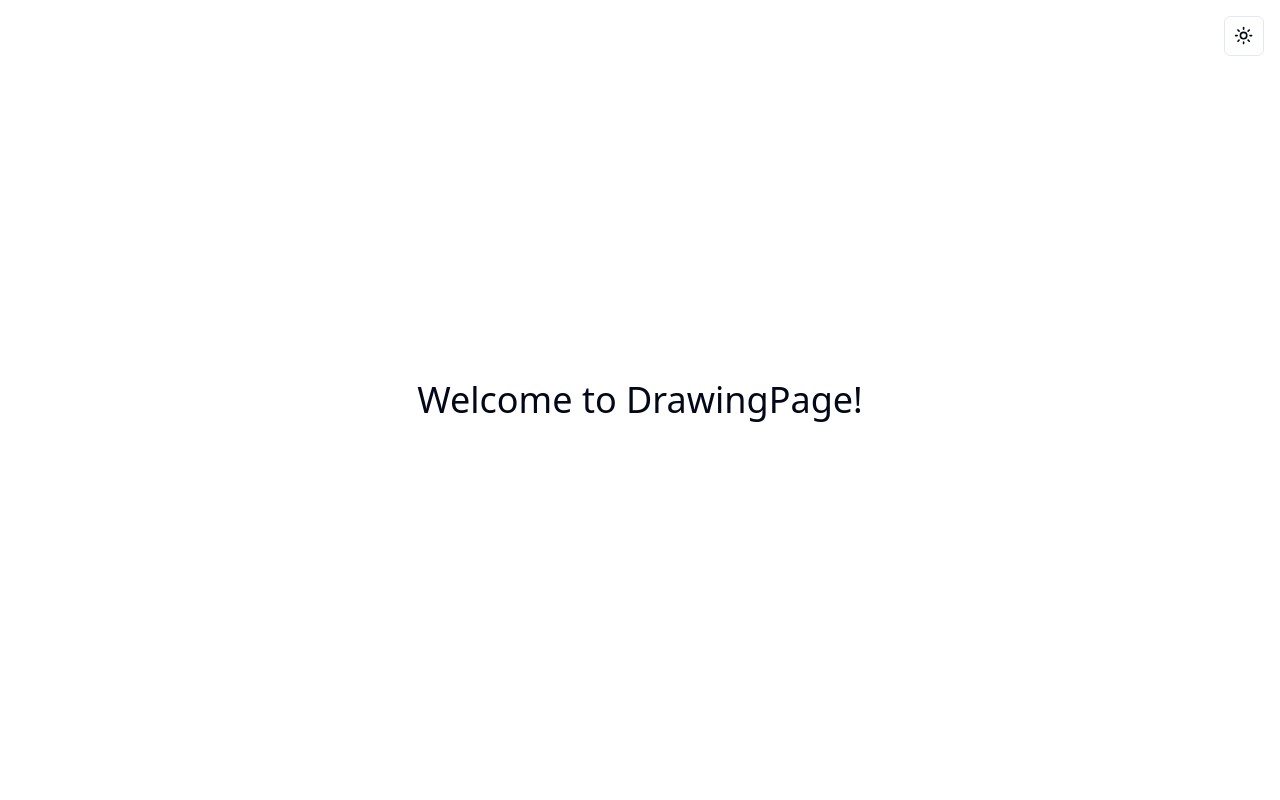
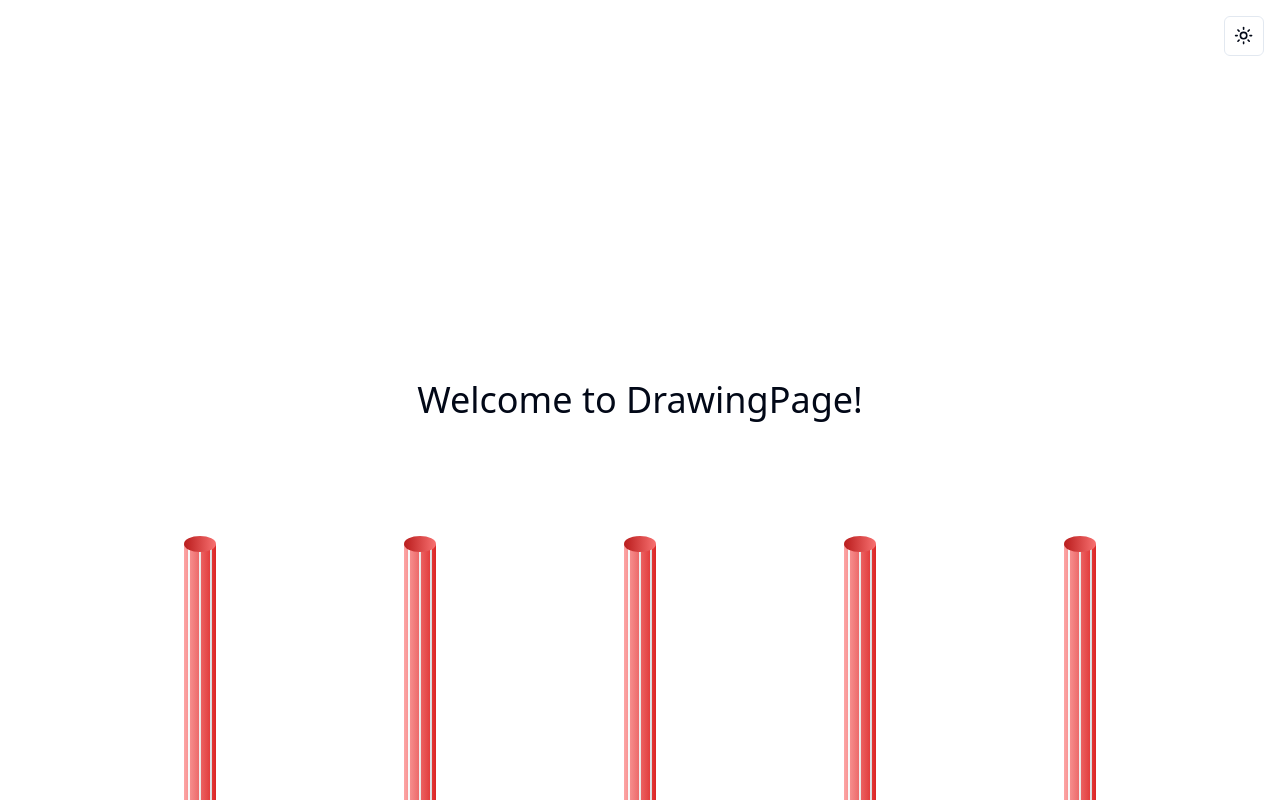
Before and after one commit to roccomaniscalco/draw-straws, a Next.js app: page /drawing/1/user/1 in a window 1280 px wide. Built offline with nearby package versions, Linux system fonts and the light colour scheme.

Commit message:
make straw

```diff
--- a/src/app/drawing/[roomId]/user/[username]/page.tsx
+++ b/src/app/drawing/[roomId]/user/[username]/page.tsx
@@ -1,7 +1,16 @@
+import { Straw } from "@/app/drawing/[roomId]/user/[username]/straw";
+
 export default function DrawingPage() {
   return (
-    <div className="flex flex-col items-center justify-center h-screen">
+    <div className="flex h-screen flex-col items-center justify-center">
       <h1 className="text-4xl">Welcome to DrawingPage!</h1>
+      <div className="container fixed bottom-0 flex w-full transform justify-between">
+        <Straw />
+        <Straw />
+        <Straw />
+        <Straw />
+        <Straw />
+      </div>
     </div>
   );
 }
--- /dev/null
+++ b/src/app/drawing/[roomId]/user/[username]/straw.tsx
@@ -0,0 +1,10 @@
+export function Straw() {
+  return (
+    <div className="to relative flex h-64 w-8 justify-around bg-red-600 bg-gradient-to-r from-red-300">
+      <div className="absolute inset-0 flex h-4 w-8 -translate-y-2 transform justify-between overflow-clip rounded-[50%] bg-red-700 bg-gradient-to-l from-red-400" />
+      <div className="h-64 w-[2px] bg-gradient-to-r from-slate-50 to-stone-100"></div>
+      <div className="h-64 w-[2px] bg-gradient-to-r from-slate-100 to-stone-200"></div>
+      <div className="h-64 w-[2px] bg-gradient-to-r from-slate-200 to-stone-300"></div>
+    </div>
+  );
+}
```
